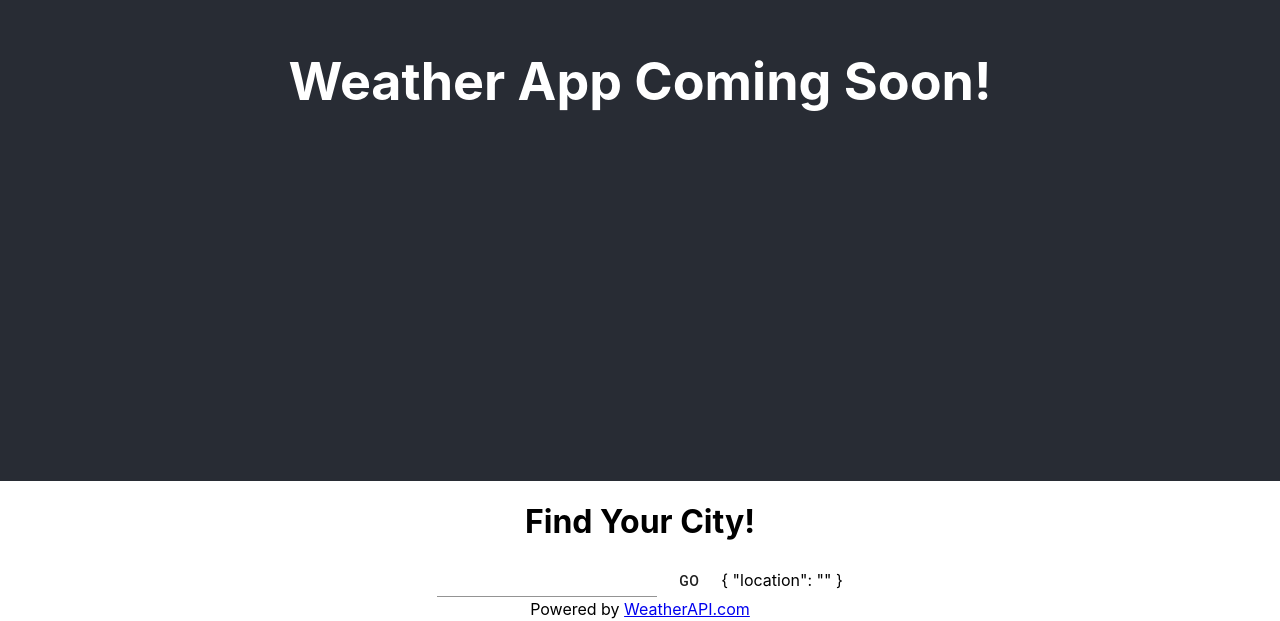
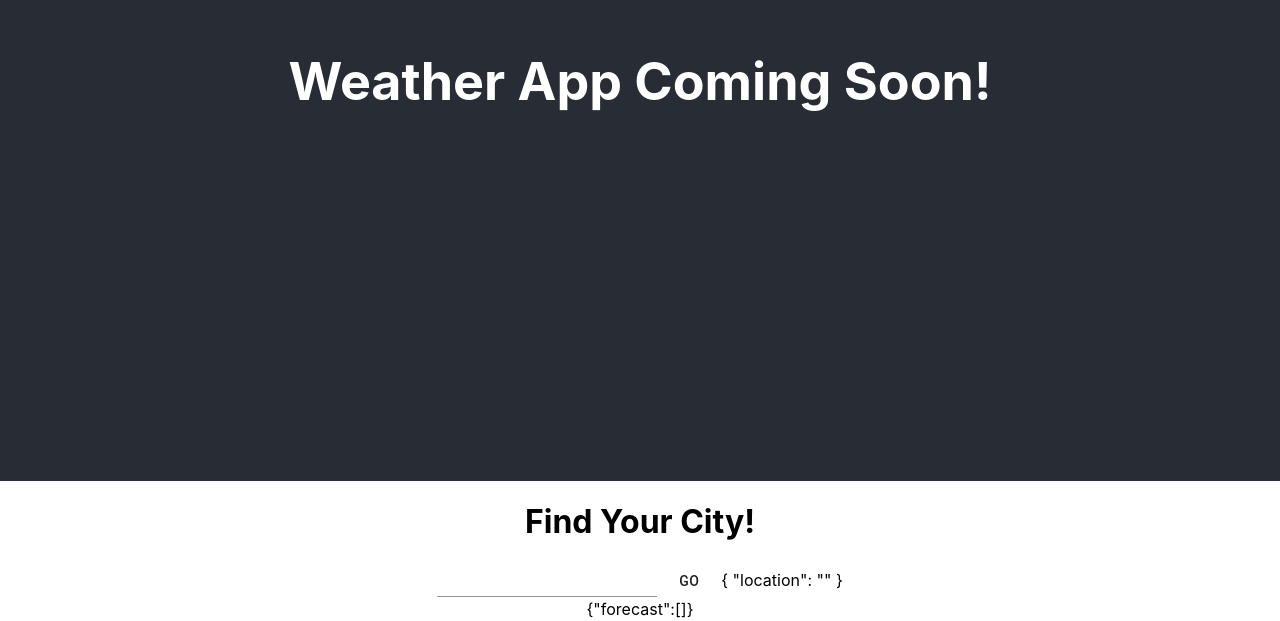
Before and after one commit to hayleyhollermann/weather-app-challenge, a React (Create React App) app: page / in a window 1280 px wide. Shown: the part 319-940 px from the top of the page. Built offline with nearby package versions, Linux system fonts and the light colour scheme.

Commit message:
displays json object once forecast is returned

```diff
--- a/src/components/App/App.js
+++ b/src/components/App/App.js
@@ -3,12 +3,14 @@ import './App.css';
 import Footer from '../Footer/Footer'
 import Header from '../Header/Header'
 import SearchBar from '../SearchBar/SearchBar';
+import Forecast from '../Forecast/Forecast';
 
 function App() {
   return (
     <div className="App">
       <Header/>
       <SearchBar/>
+      <Forecast/>
       <Footer/>
     </div>
   );
--- /dev/null
+++ b/src/components/Forecast/Forecast.js
@@ -0,0 +1,25 @@
+import React, { Component } from 'react';
+import { connect } from 'react-redux';
+
+const mapStateToProps = reduxState => ({
+  reduxState,
+});
+
+class Forecast extends Component {
+
+  state = {
+    location: '',
+  }
+
+
+  render() {
+    return (
+      <div className="Forecast">
+          {JSON.stringify(this.props.reduxState)}
+      </div>
+    );
+  }
+
+}
+
+export default (connect(mapStateToProps)(Forecast));
```
